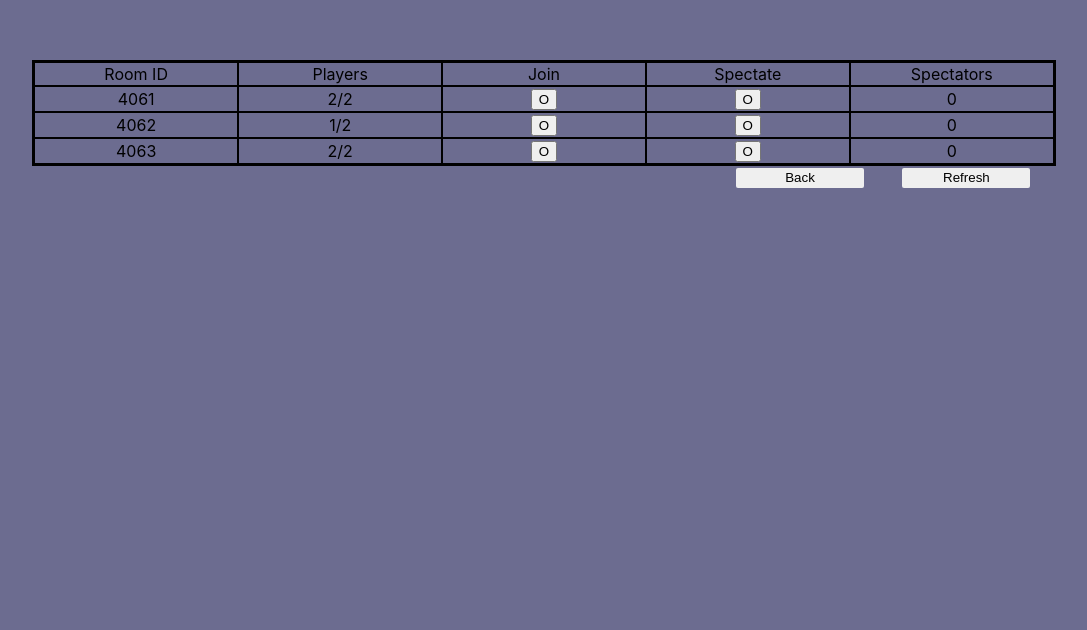
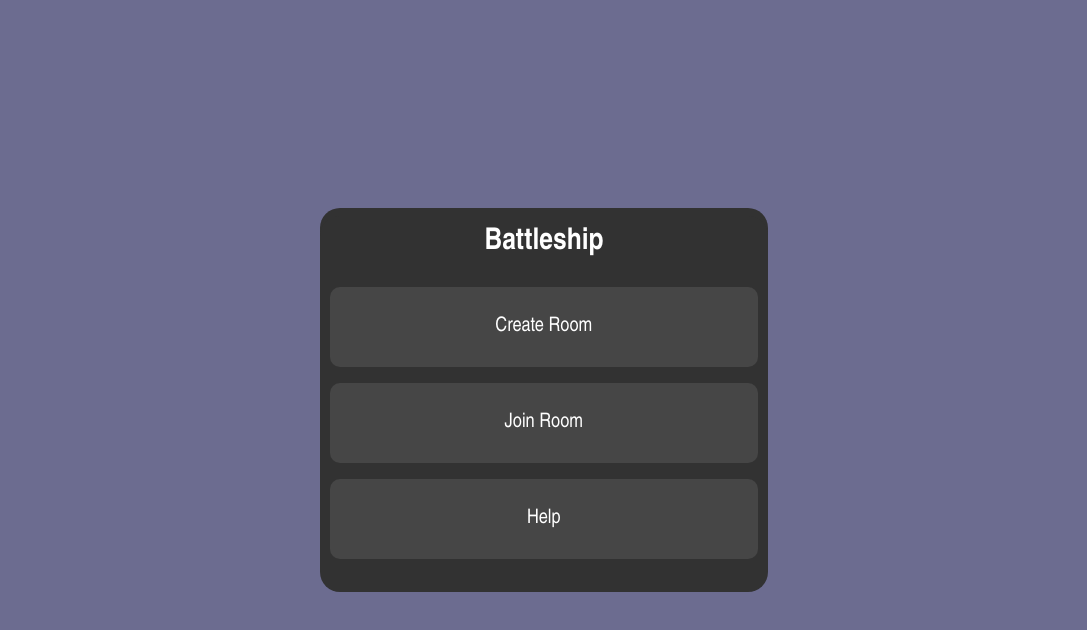
Before and after one commit to gabrieltrompiz/battleship-socket-io, a React (Create React App) app in the folder react-app/: page / in a window 1280 px wide. Shown: the top 630 px of the page, without its empty margins (96-1183 px from the left). Built offline with nearby package versions, Linux system fonts and the light colour scheme.

Commit message:
bug fixing

```diff
--- a/react-app/src/App.js
+++ b/react-app/src/App.js
@@ -13,7 +13,6 @@ class App extends Component {
     }
 
     changeView = view => {
-        console.log('XD');
         this.setState({ view: view })
     };
 
@@ -37,6 +36,7 @@ class App extends Component {
     }
 
     render() {
+        console.log(this.state.view)
         return (
             <div id='container'>
                 {this.getView(this.state.view)}
--- a/react-app/src/views/Menu.js
+++ b/react-app/src/views/Menu.js
@@ -9,11 +9,12 @@ export default class Menu extends React.Component {
 	}
 
 	render() {
-		return(<div id='menuCtn'>
+		return(
+		<div id='menuCtn'>
 			<div id='titleContainer'><p id='title'>Battleship</p></div>
-			<button className='menuBtn' style={{marginTop: 20}} >Create Room</button><br></br>
-			<button className='menuBtn' onClick={this.props.changeView('RoomList')}>Join Room</button><br></br>
+			<button className='menuBtn' style={{marginTop: 20}}>Create Room</button><br></br>
+			<button className='menuBtn' onClick={() => this.props.changeView('RoomList')}>Join Room</button><br></br>
 			<button className='menuBtn'>Help</button><br></br>
-		</div>)
+		</div>);
 	}
 }
```
